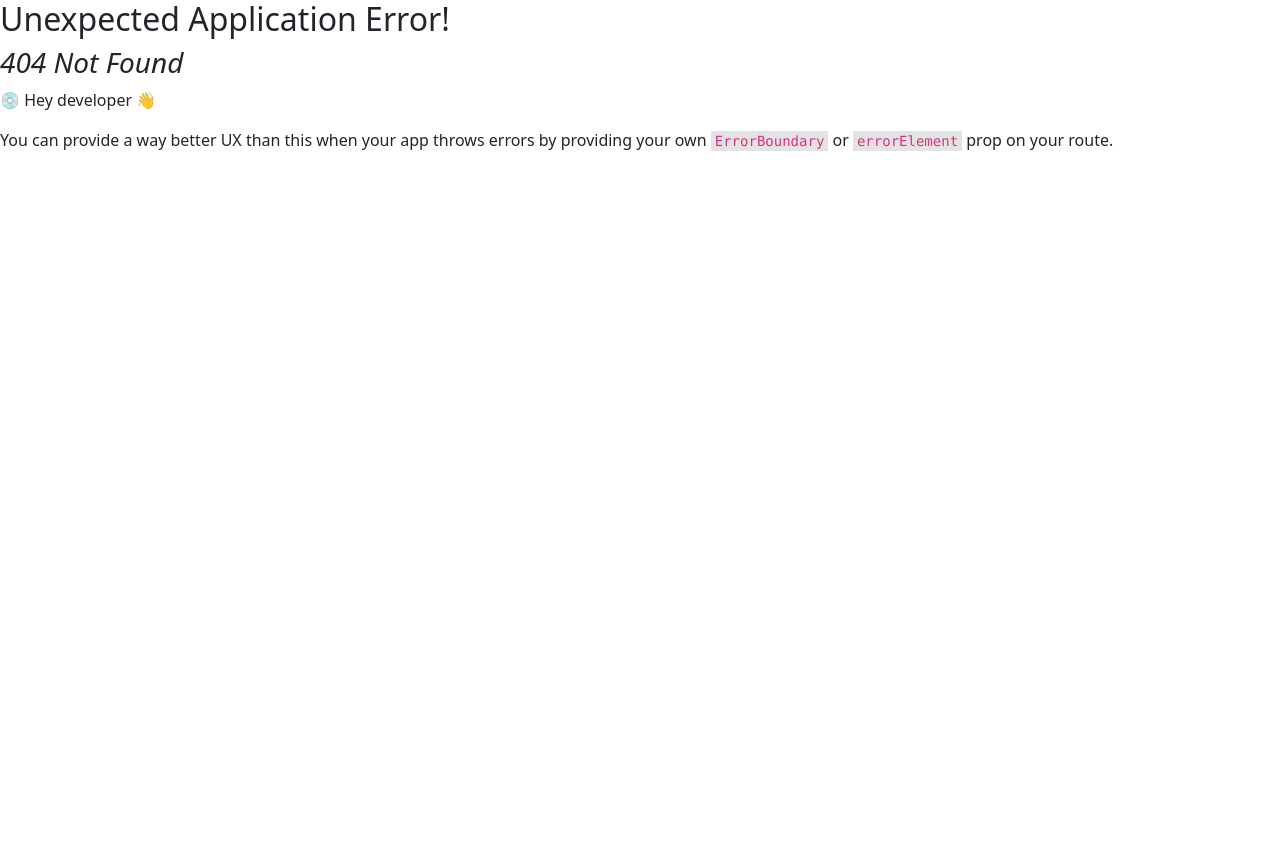
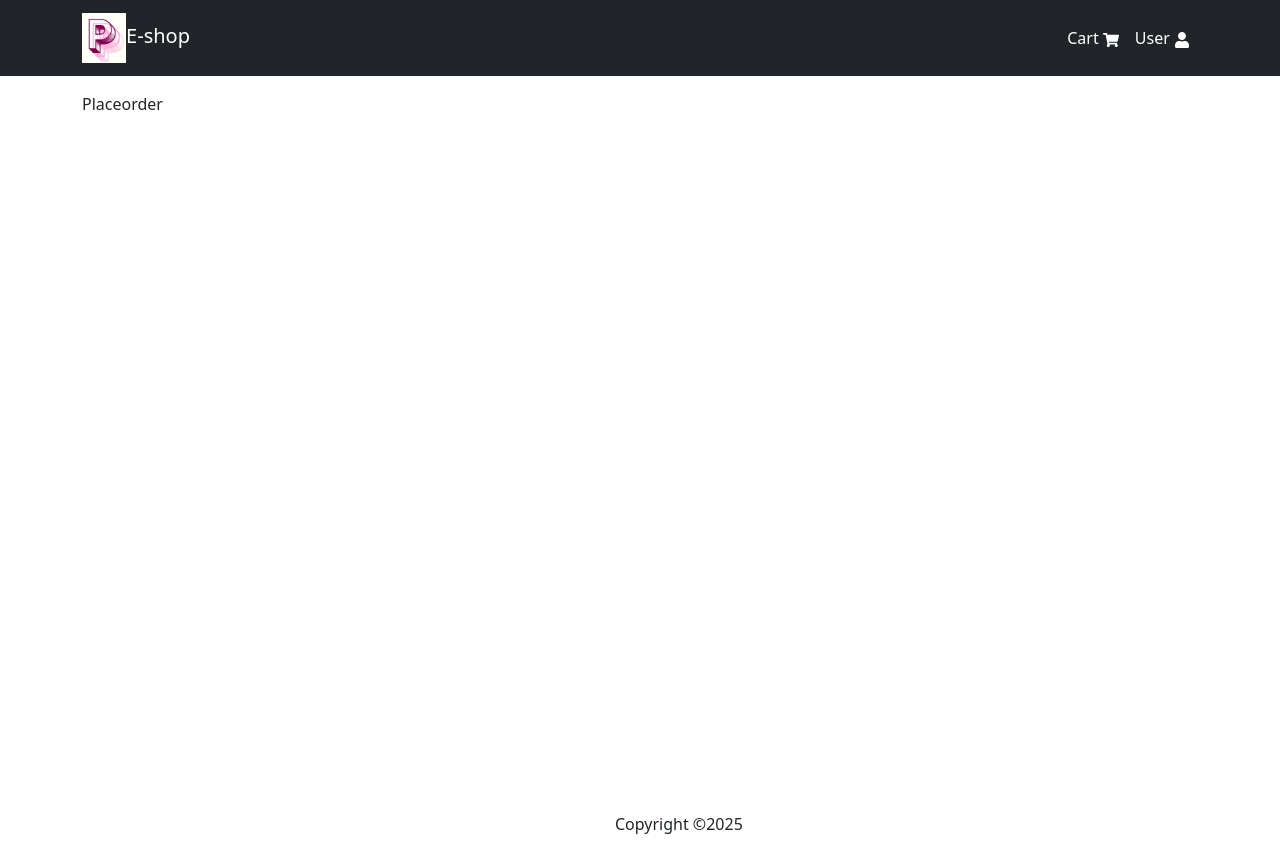
Before and after one commit to Jamesdai05/E-platform, a React (Create React App) app in the folder frontend/: page /placeorder in a window 1280 px wide. Before the commit this address had no page. Before the commit the page ends 800 px from the top, so only its background shows below. Built offline with nearby package versions, Linux system fonts and the light colour scheme.

Commit message:
add the payment and placeorder pages

```diff
--- /dev/null
+++ b/frontend/src/Pages/Payment.jsx
@@ -0,0 +1,6 @@
+const Payment = () => {
+  return (
+    <div>Payment</div>
+  )
+}
+export default Payment
--- /dev/null
+++ b/frontend/src/Pages/Placeorder.jsx
@@ -0,0 +1,6 @@
+const Placeorder = () => {
+  return (
+    <div>Placeorder</div>
+  )
+}
+export default Placeorder
--- a/frontend/src/Pages/ShippingPage.jsx
+++ b/frontend/src/Pages/ShippingPage.jsx
@@ -2,9 +2,14 @@ import { useState } from "react";
 import FormContainer from "../components/FormContainer.jsx";
 import CheckoutComponent from '../components/CheckoutComponent';
 import { Button, Form } from "react-bootstrap";
-import { useSelector } from "react-redux";
+import { useDispatch, useSelector } from "react-redux";
+import { useNavigate } from "react-router-dom";
+import {saveShippingAddress} from "../slices/cartSlice.js"
 
 const ShippingPage = () => {
+
+  const dispatch=useDispatch();
+  const navigate=useNavigate();
 
   const cart=useSelector(state=>state.cart);
   const {shippingAddress}=cart;
@@ -17,8 +22,10 @@ const ShippingPage = () => {
 
   const handleSubmit=(e)=>{
     e.preventDefault();
-    console.log("Submitted")
+    dispatch(saveShippingAddress({ address, city, postalCode, country }));
+    navigate("/payment");
   }
+
 
 
   return (
--- a/frontend/src/index.js
+++ b/frontend/src/index.js
@@ -13,6 +13,8 @@ import store from './store.js';
 import Registration from './Pages/Registration.jsx';
 import ProfilePage from './Pages/ProfilePage.jsx';
 import ShippingPage from './Pages/ShippingPage.jsx';
+import Payment from './Pages/Payment.jsx';
+import Placeorder from './Pages/Placeorder.jsx';
 
 
 const router=createBrowserRouter(
@@ -25,6 +27,8 @@ const router=createBrowserRouter(
       <Route path='/register' element={<Registration />}/>
       <Route path='/profile' element={<ProfilePage />}/>
       <Route path='/shipping' element={<ShippingPage />}/>
+      <Route path='/payment' element={<Payment />}/>
+      <Route path='/placeorder' element={<Placeorder />}/>
     </Route>
   )
 )
```
